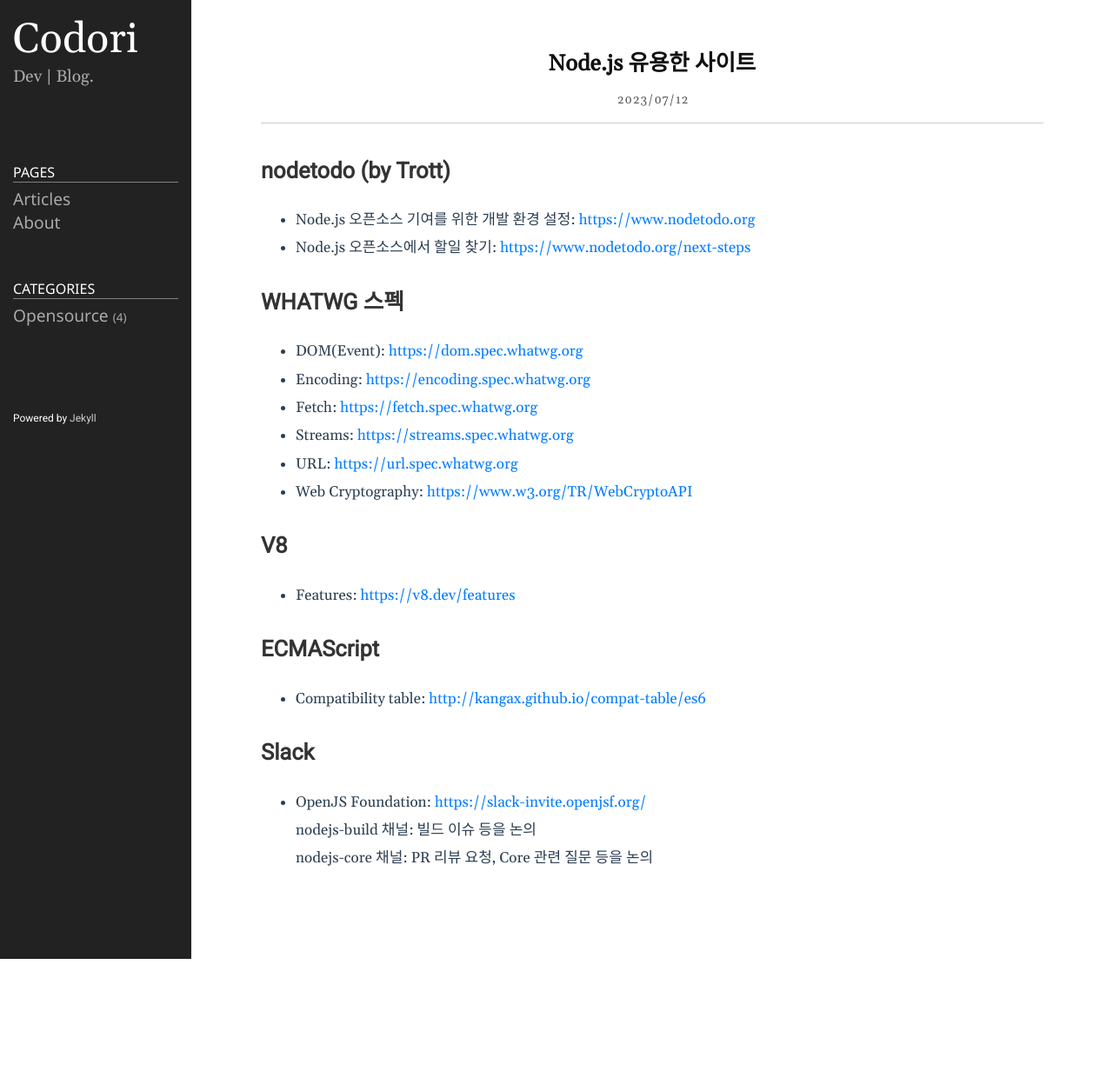
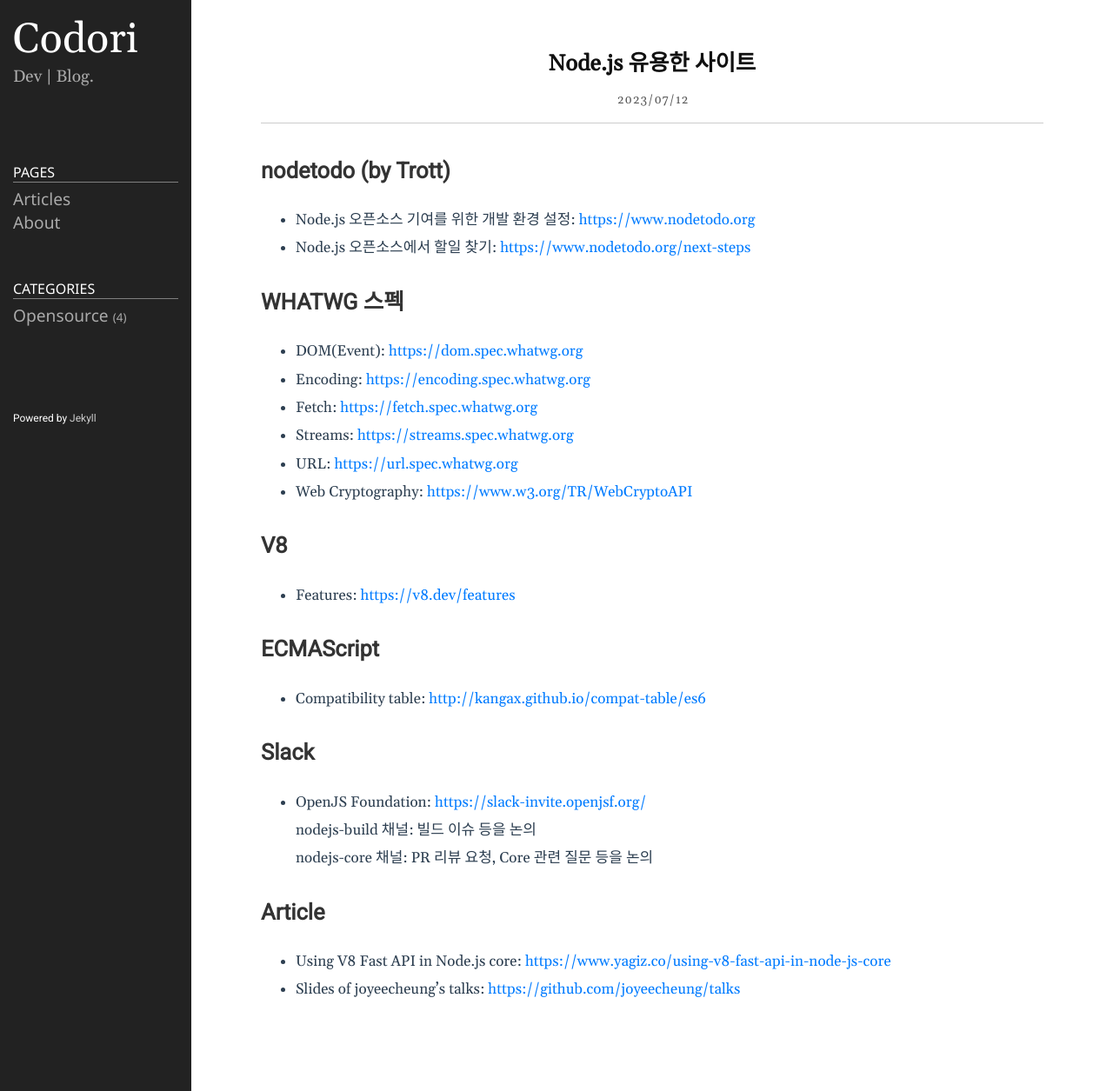
Before and after one commit to deokjinkim/deokjinkim.github.io, a Jekyll site: the page built from _posts/2023-07-12-nodejs-useful-site.markdown, in a window 1280 px wide. Shown: the whole page at 87% size. Built offline with Jekyll 4.4.1, drawn with Linux system fonts in a browser that asks for light colours; before the commit the page ends 1103 px from its top, so only the background shows below that.

Commit message:
Update useful links - V8 Fast API - Joyeecheung's talk

```diff
--- a/_posts/2023-07-12-nodejs-useful-site.markdown
+++ b/_posts/2023-07-12-nodejs-useful-site.markdown
@@ -33,3 +33,9 @@ category: Opensource
 
    nodejs-build 채널: 빌드 이슈 등을 논의
    nodejs-core 채널: PR 리뷰 요청, Core 관련 질문 등을 논의
+
+# Article
+
+* Using V8 Fast API in Node.js core: [https://www.yagiz.co/using-v8-fast-api-in-node-js-core](https://www.yagiz.co/using-v8-fast-api-in-node-js-core)
+
+* Slides of joyeecheung's talks: [https://github.com/joyeecheung/talks](https://github.com/joyeecheung/talks)
```
